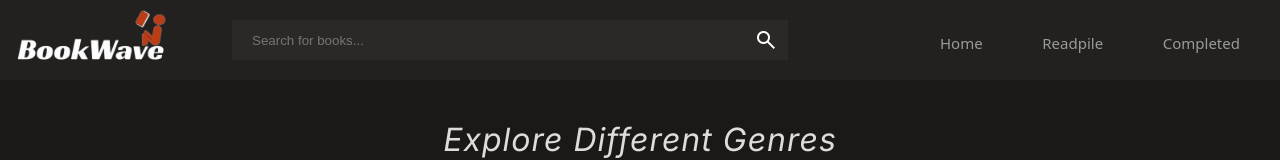
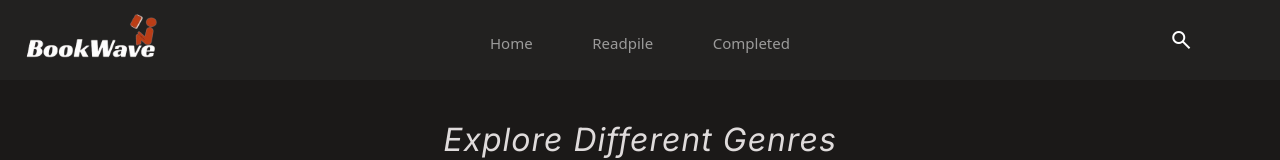
Before and after one commit to iMuhammadWali/Book-Finding-App, a React (Vite) app: page / in a window 1280 px wide. Shown: the top 160 px of the page. Built offline with nearby package versions, Linux system fonts and the light colour scheme; no server answers; a web font is replaced by a local one.

Commit message:
changed the whole header

```diff
--- a/src/components/componentStyles/header.css
+++ b/src/components/componentStyles/header.css
@@ -5,7 +5,7 @@ header {
     width: 100%;
     height: 80px;
     display: flex;
-    justify-content: space-between;
+    justify-content: center;
     align-items: center;
     transition: 0.5s;
     z-index: 1000;
@@ -26,49 +26,65 @@ header {
 
 .logo {
     height: 80px;
-    /* display: flex;
-    align-items: center; */
-    width: 184px;
+    position: absolute;
+    left: 0;
+    margin: 0;
+    padding: 0 20px;
+    transition: width 0.3s ease, opacity 0.3s ease;
+    overflow: hidden;
 }
 
 .logo img {
-    height: 80px;
-    width: 173px;
-    margin-left: 10px;
+    height: 70px;
+    margin-top: 5px;
+    margin-left: 0;
+    transition: opacity 0.3s ease, transform 0.3s ease;
 }
 
 .search-bar {
+    position: absolute;
     display: flex;
-    height: 40px;
-    width: 50%;
-    margin-left: 60px;
+    align-items: center;
+    height: 80px;
+    right: 10%;
+    width: 0%;
+    transition: width 0.3s ease-in-out;
+    overflow: hidden;
 }
+
 input {
     height: 40px;
-    width: 80%;
-    padding: 0 20px;
-    margin-left: -20px;
+    padding: 0;
     box-sizing: border-box;
     border: none;
-    background-color: #2b2928;
-    transition: box-shadow 0.3s ease-in-out;
-    color: #9e9b99;;
-    margin-right: 0;
+    background-color: #222120;
+    transition: 0.3s ease-in-out;
+    color: #9e9b99;
+    ;
+    width: 100%;
+    padding: 0 20px;
+    border-radius: 3px;
+    border-bottom: 1px solid #807a78;
+
 }
 
 input:focus {
     border: none;
     outline: none;
     color: #9e9b99;
+    border-bottom: 1px solid #807a78;
 }
 
 .material-symbols-outlined {
+    /* position: fixed; */
+    right: 6%;
+    position: absolute;
     color: #ffffff;
     height: 40px;
     display: flex;
     align-items: center;
     padding: 0 10px;
-    background-color: #2b2928;
+    /* background-color: #2b2928; */
     cursor: pointer;
 }
 
@@ -103,31 +119,24 @@ nav li {
     color: white
 }
 
-@media(max-width:970px) {
-    .search-bar {
-        width: 70%;
-    }
+@media(max-width:750px) {
 
     .li {
         display: none;
     }
-
-    input {
-        width: 90%;
+    nav{
+        position: absolute;
+        width: auto;
+        right: 12%;
+        padding: 0 20px;
     }
-
-    nav {
-        justify-content: center;
-        width: 200px;
-    }
-
-    nav img {
+    nav img{
         display: block;
-        width: 40px;
-        height: 40px;
-        margin-left: 50px;
+        height: 30px;
     }
 }
+
+/*
 
 @media(max-width:645px) {
 
@@ -181,4 +190,4 @@ nav li {
         width: 50px;
         margin-right: 20px;
     }
-}
+} */
--- a/src/components/header.jsx
+++ b/src/components/header.jsx
@@ -7,24 +7,29 @@ import { Link, useNavigate } from 'react-router-dom';
 
 export default function Header() {
     const [query, setQuery] = useState("");
+    const [isExpanded, setIsExpanded] = useState(false);
     const navigate = useNavigate();
 
     const handleSearchIconKeyPress = () => {
-        if (window.innerWidth <= 455) {
         const logoImg = document.querySelector('.logo img');
         const input = document.querySelector('input');
-            if (logoImg.style.display === 'none') {
-                logoImg.style.display = 'block';
-                input.style.display = 'none';
+        const searchBar = document.querySelector('.search-bar');
+        if (isExpanded) {
+            searchBar.style.width = "0%"
+            logoImg.style.opacity = '1';
+            setTimeout(() => {
+                input.placeholder = "";
+            }, 150);
+
             if (query)
                 navigate(`/search/${query}`);
         } else {
-                input.style.display = 'block';
-                logoImg.style.display = 'none';
+            searchBar.style.width = "82%";
+            input.placeholder = "Search for books...";
+            logoImg.style.opacity = '0';
+            input.focus();
         }
-        } else {
-            navigate(`/search/${query}`);
-        }
+        setIsExpanded(!isExpanded);
     }
     const handleKeyPress = async (e) => {
         if (e.key === "Enter") {
@@ -39,6 +44,7 @@ export default function Header() {
                 <img src="/logo.png" alt="" />
                 {/* BookWave */}
             </Link>
+            <NavBar />
             <form className="search-bar">
                 <input type="text"
                     value={query}
@@ -46,12 +52,11 @@ export default function Header() {
                         setQuery(e.target.value)
                     }}
                     onKeyPress={handleKeyPress}
-                    placeholder="Search for books..." />
+                    placeholder="" />
+            </form>
             <span className="material-symbols-outlined" onClick={handleSearchIconKeyPress}>
                 search
             </span>
-            </form>
-            <NavBar />
         </header>
     )
 }
```
Lines whose indentation alone changed are shown as unchanged.
